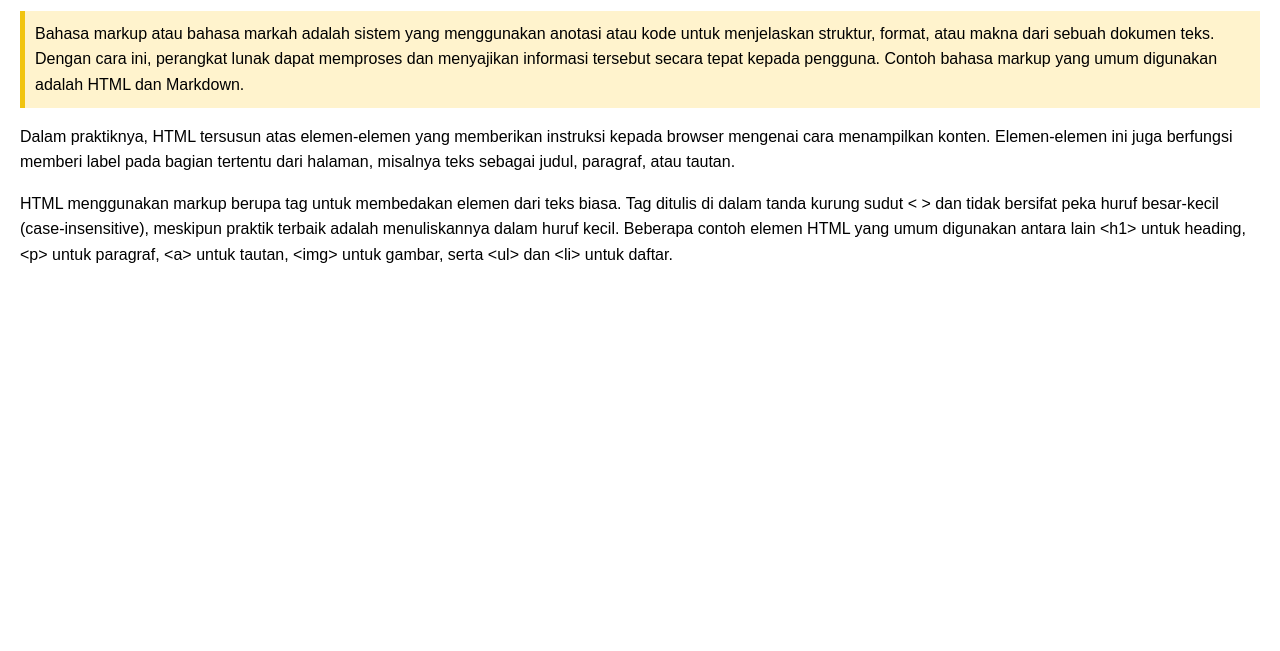
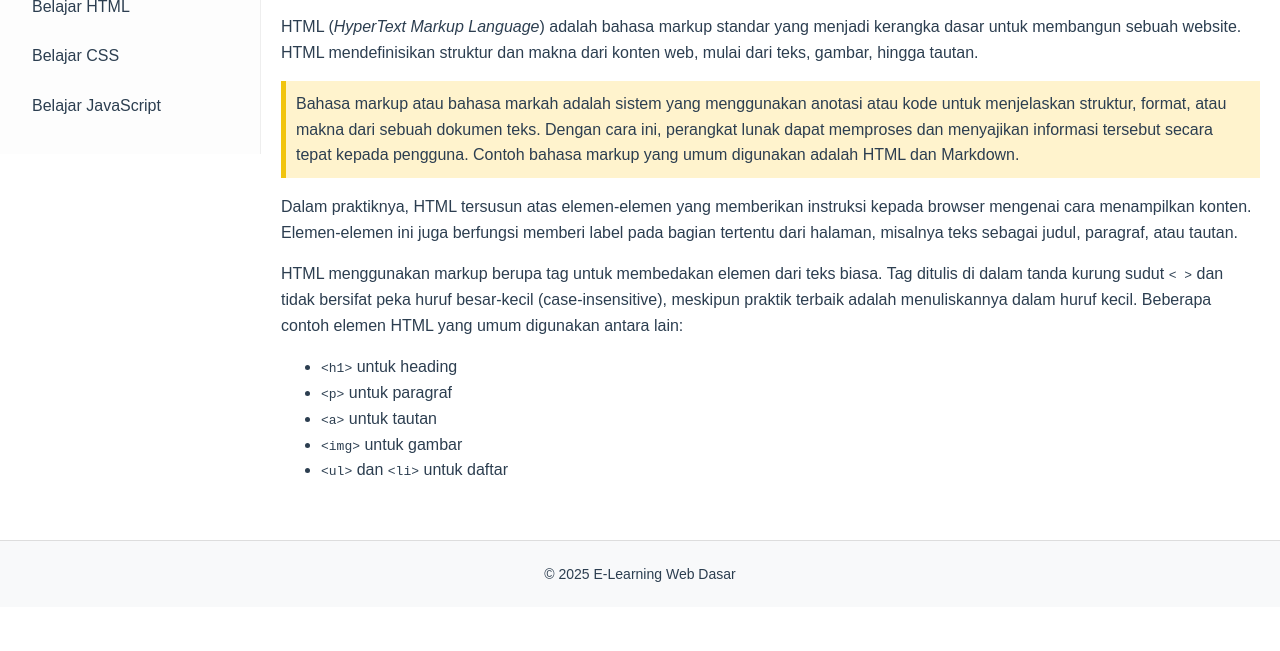
Before and after one commit to kemasmyunus/elearning, a plain HTML site: page html-001-html.html in a window 1280 px wide. Shown: the part 149-800 px from the top of the page. Drawn offline with Linux system fonts and the light colour scheme.

Commit message:
refactor(html): merapikan struktur HTML

```diff
--- a/html-001-html.html
+++ b/html-001-html.html
@@ -1,40 +1,56 @@
-<html>
+<!DOCTYPE html>
+<html lang="id">
 <head>
     <meta charset="UTF-8">
-        <title>Belajar HTML - HTML</title>
-        <style>
-        body {
-            font-family: Arial, sans-serif;
-            line-height: 1.6;
-            margin: 20px;
-        }
-        h1 {
-            color: #2c3e50;
-        }
-        .note {
-            background-color: #fff3cd;
-            border-left: 5px solid #f1c40f;
-            padding: 10px;
-            margin: 15px 0;
-        }
-        </style>
+    <meta name="viewport" content="width=device-width, initial-scale=1.0">
+    <title>Belajar HTML</title>
+    <link rel="stylesheet" href="style.css">
 </head>
 <body>
-        <h1>
-            HTML
-        </h1>
+    <div id="header"></div>
+
+    <div class="container">
+        <div id="sidebar"></div>
+        <main>
+            <h1>HTML</h1>
             <p>
-            HTML (HyperText Markup Language) adalah bahasa markup standar yang menjadi kerangka dasar untuk membangun sebuah website. HTML mendefinisikan struktur dan makna dari konten web, mulai dari teks, gambar, hingga tautan.
+                HTML (<em>HyperText Markup Language</em>) adalah bahasa markup standar yang menjadi kerangka dasar untuk membangun sebuah website.
+                HTML mendefinisikan struktur dan makna dari konten web, mulai dari teks, gambar, hingga tautan.
             </p>
 
             <p class="note">
                 Bahasa markup atau bahasa markah adalah sistem yang menggunakan anotasi atau kode untuk menjelaskan struktur, format, atau makna dari sebuah dokumen teks. Dengan cara ini, perangkat lunak dapat memproses dan menyajikan informasi tersebut secara tepat kepada pengguna. Contoh bahasa markup yang umum digunakan adalah HTML dan Markdown.
             </p>
+
             <p>
                 Dalam praktiknya, HTML tersusun atas elemen-elemen yang memberikan instruksi kepada browser mengenai cara menampilkan konten. Elemen-elemen ini juga berfungsi memberi label pada bagian tertentu dari halaman, misalnya teks sebagai judul, paragraf, atau tautan.
             </p>
+
             <p>
-            HTML menggunakan markup berupa tag untuk membedakan elemen dari teks biasa. Tag ditulis di dalam tanda kurung sudut &lt; &gt; dan tidak bersifat peka huruf besar-kecil (case-insensitive), meskipun praktik terbaik adalah menuliskannya dalam huruf kecil. Beberapa contoh elemen HTML yang umum digunakan antara lain &lt;h1&gt; untuk heading, &lt;p&gt; untuk paragraf, &lt;a&gt; untuk tautan, &lt;img&gt; untuk gambar, serta &lt;ul&gt; dan &lt;li&gt; untuk daftar.
+                HTML menggunakan markup berupa tag untuk membedakan elemen dari teks biasa. Tag ditulis di dalam tanda kurung sudut <code>&lt; &gt;</code> dan tidak bersifat peka huruf besar-kecil (case-insensitive), meskipun praktik terbaik adalah menuliskannya dalam huruf kecil. Beberapa contoh elemen HTML yang umum digunakan antara lain:
             </p>
+            <ul>
+                <li><code>&lt;h1&gt;</code> untuk heading</li>
+                <li><code>&lt;p&gt;</code> untuk paragraf</li>
+                <li><code>&lt;a&gt;</code> untuk tautan</li>
+                <li><code>&lt;img&gt;</code> untuk gambar</li>
+                <li><code>&lt;ul&gt;</code> dan <code>&lt;li&gt;</code> untuk daftar</li>
+            </ul>
+        </main>
+    </div>
+
+    <div id="footer"></div>
+
+    <script>
+        function loadHTML(id, file) {
+            fetch(file)
+                .then(response => response.text())
+                .then(data => document.getElementById(id).innerHTML = data);
+        }
+
+        loadHTML("header", "header.html");
+        loadHTML("sidebar", "sidebar.html");
+        loadHTML("footer", "footer.html");
+    </script>
 </body>
 </html>
```
Also changed, not shown: index.html (added, +37 -0 lines). Lines whose indentation alone changed are shown as unchanged.
